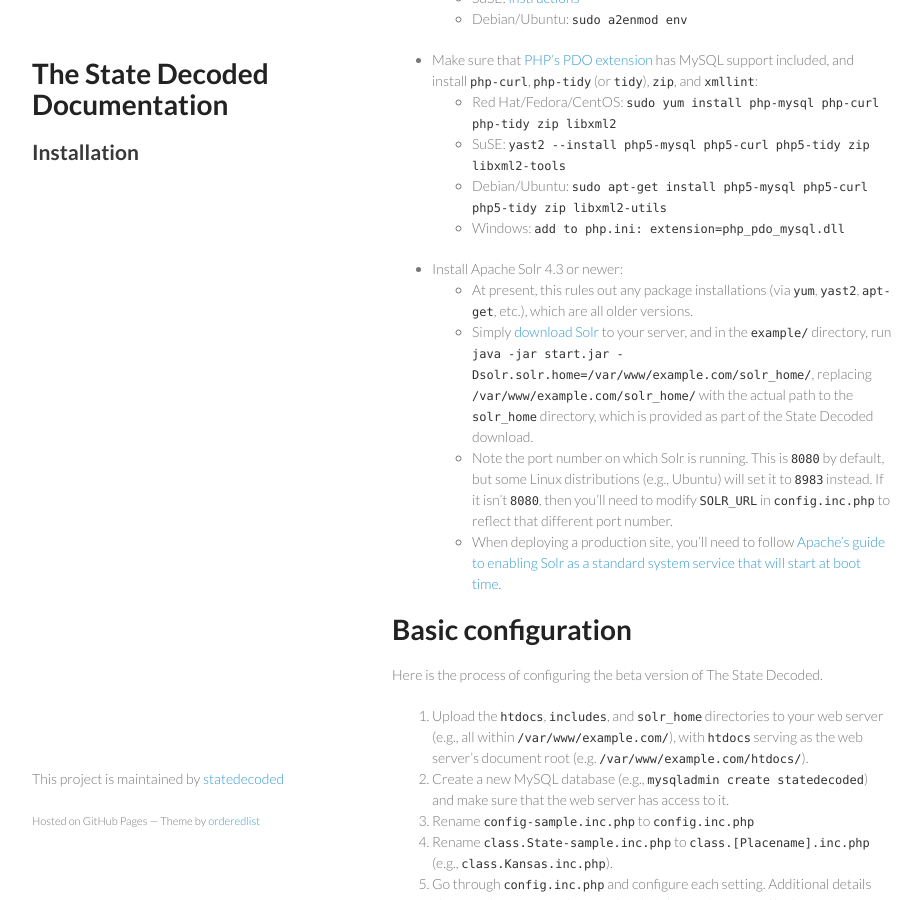
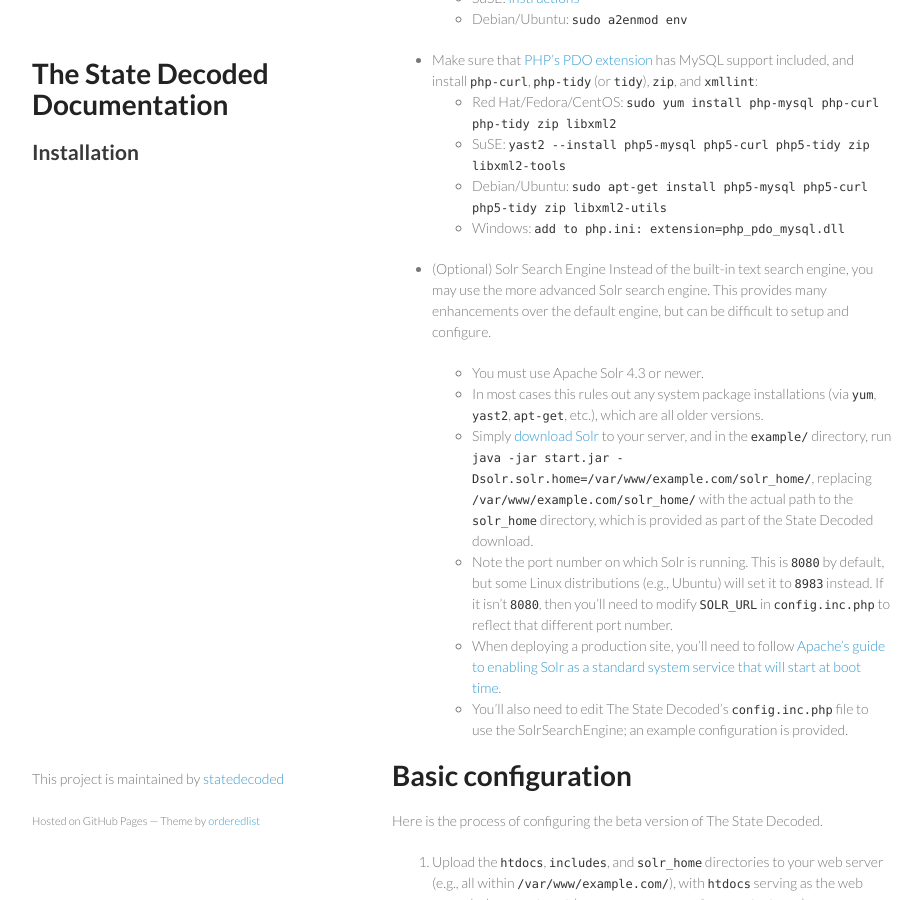
Before and after one commit to statedecoded/documentation, a Jekyll site: the page built from installation.md, in a window 1280 px wide and 900 px high, scrolled down 862 px. Shown: the whole window, without its empty margins (178-1100 px from the left). Built offline with Jekyll 4.4.1, drawn with Linux system fonts in a browser that asks for light colours.

Commit message:
Update installation documentation.  statedecoded/statedecoded#594

```diff
--- a/installation.md
+++ b/installation.md
@@ -30,11 +30,16 @@
 	* SuSE: `yast2 --install php5-mysql php5-curl php5-tidy zip libxml2-tools`
 	* Debian/Ubuntu: `sudo apt-get install php5-mysql php5-curl php5-tidy zip libxml2-utils`
 	* Windows: `add to php.ini: extension=php_pdo_mysql.dll`
-* Install Apache Solr 4.3 or newer:
-	* At present, this rules out any package installations (via `yum`, `yast2`, `apt-get`, etc.), which are all older versions.
+
+* (Optional) Solr Search Engine
+	Instead of the built-in text search engine, you may use the more advanced Solr search engine.  This provides many enhancements over the default engine, but can be difficult to setup and configure.
+
+	* You must use Apache Solr 4.3 or newer.
+	* In most cases this rules out any system package installations (via `yum`, `yast2`, `apt-get`, etc.), which are all older versions.
 	* Simply [download Solr](http://lucene.apache.org/solr/downloads.html) to your server, and in the `example/` directory, run `java -jar start.jar -Dsolr.solr.home=/var/www/example.com/solr_home/`, replacing `/var/www/example.com/solr_home/` with the actual path to the `solr_home` directory, which is provided as part of the State Decoded download.
 	* Note the port number on which Solr is running. This is `8080` by default, but some Linux distributions (e.g., Ubuntu) will set it to `8983` instead. If it isn't `8080`, then you'll need to modify `SOLR_URL` in `config.inc.php` to reflect that different port number.
 	* When deploying a production site, you'll need to follow [Apache's guide to enabling Solr as a standard system service that will start at boot time](http://wiki.apache.org/solr/SolrJetty#Init_script_to_run_the_Solr_example).
+	* You'll also need to edit The State Decoded's `config.inc.php` file to use the SolrSearchEngine; an example configuration is provided.
 
 # Basic configuration
 
```
